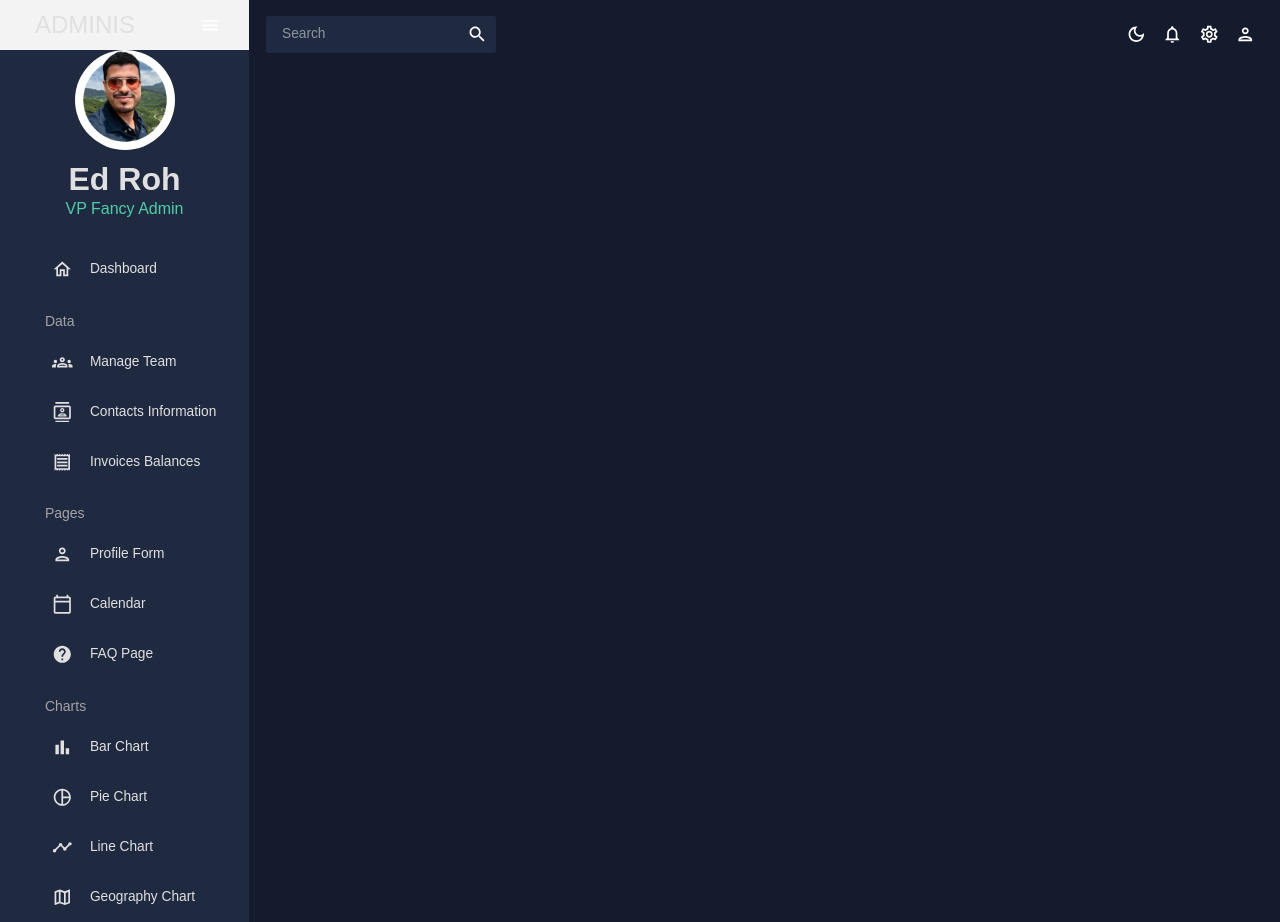
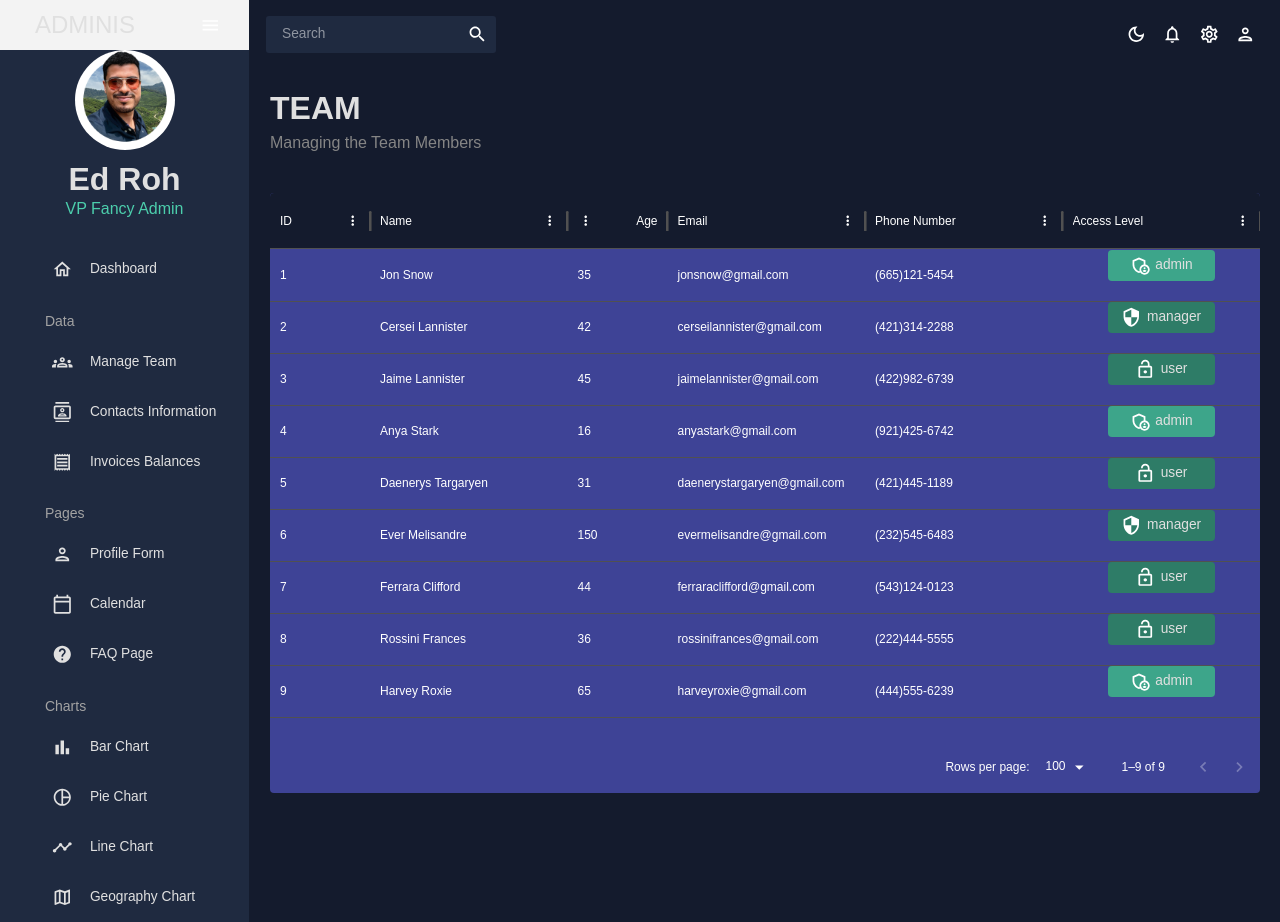
Before and after one commit to mamb121/React_Dashboard_V1, a React (Create React App) app in the folder react-admin/: page /team in a window 1280 px wide. Built offline with nearby package versions, Linux system fonts and the light colour scheme.

Commit message:
add team ,contacts and invoices pages

```diff
--- a/react-admin/src/App.js
+++ b/react-admin/src/App.js
@@ -1,3 +1,4 @@
+import { useState } from "react";
 import { CssBaseline, ThemeProvider } from "@mui/material";
 import { ColorModeContext, useMode } from "./theme";
 import { Routes, Route } from "react-router-dom"
@@ -5,8 +6,9 @@ import Topbar from './scenes/global/Topbar';
 import MainSidebar from './scenes/global/MainSidebar';
 import Dashboard from './scenes/dashboard';
 import { Sidebar } from "react-pro-sidebar";
-// import Team from './scenes/team';
-// import Invoices from './scenes/invoices';
+import Team from './scenes/team';
+import Contacts from './scenes/contacts';
+import Invoices from './scenes/invoices';
 // import Contacts from './scenes/contacts';
 // import Bar from './scenes/bar';
 // import Form from './scenes/form';
@@ -20,18 +22,23 @@ import { Sidebar } from "react-pro-sidebar";
 
 function App() {
   const [theme,colorMode] = useMode();
+  const [isSidebar, setIsSidebar] = useState(true);
+
   return (<ColorModeContext.Provider value={colorMode}>
     <ThemeProvider theme={theme}>
       <CssBaseline />
       <div className="app">
-        <MainSidebar/>
+        <MainSidebar isSidebar={isSidebar}/>
         <main className="content">
-          <Topbar />
+          <Topbar setIsSidebar={setIsSidebar} />
           <Routes>
            <Route path="/" element={<Dashboard />} />
-           {/* <Route path="/team" element={<Team />} />
+           <Route path="/team" element={<Team />} />
+           <Route path="/contacts" element={<Contacts />} />
            <Route path="/invoices" element={<Invoices />} />
-           <Route path="/contacts" element={<Contacts />} />
+           {/*
+
+
            <Route path="/bar" element={<Bar />} />
            <Route path="/form" element={<Form />} />
            <Route path="/line" element={<Line />} />
--- /dev/null
+++ b/react-admin/src/scenes/contacts/index.jsx
@@ -0,0 +1,74 @@
+import { Box, useTheme } from "@mui/material";
+import { DataGrid, GridToolbar } from "@mui/x-data-grid";
+import { tokens } from "./../../theme";
+import { mockDataContacts } from "./../../data/mockData";
+import Header from "../../components/Header";
+
+const Contact = () => {
+  const theme = useTheme();
+  const colors = tokens(theme.palette.mode);
+  const columns = [
+    { field: "id", headerName: "ID", flex: 0.5 },
+    { field: "registrarId", headerName: "Registrar ID", flex: 1 },
+    {
+      field: "name",
+      headerName: "Name",
+      flex: 1,
+      cellClassName: "name-column--cell",
+    },
+    { field: "age", headerName: "Age", type: "number", align: "left" },
+    { field: "email", headerName: "Email", flex: 1 },
+    { field: "phone", headerName: "Phone Number", flex: 1 },
+    { field: "address", headerName: "Address", flex: 1 },
+    { field: "city", headerName: "City", flex: 1 },
+    { field: "zipCode", headerName: "ZipCode", flex: 1 },
+  ];
+  return (
+    <Box p="20px">
+      <Header
+        title="CONTACTS"
+        subtitle="List of Contacts for Future Reference"
+      />
+      <Box
+        m="40px 0 0 0"
+        height="75vh"
+        sx={{
+          "& .MuiDataGrid-root": {
+            border: "none",
+          },
+          "& .MuiDataGrid-cell": {
+            borderBottom: "none",
+          },
+          "& .name-column--cell": {
+            color: colors.greenAccent[300],
+          },
+          "& .MuiDataGrid-columnHeaders": {
+            backgroundColor: colors.blueAccent[700],
+            borderBottom: "none",
+          },
+          "& .MuiDataGrid-virtualScroller": {
+            backgroundColor: colors.primary[400],
+          },
+          "& .MuiDataGrid-footerContainer": {
+            borderTop: "none",
+            backgroundColor: colors.blueAccent[700],
+          },
+          "& .MuiCheckbox-root": {
+            color: `${colors.greenAccent[200]} !important`,
+          },
+          "& .MuiDataGrid-toolbarContainer .MuiButton-text": {
+            color: `${colors.grey[100]} !important`,
+          },
+        }}
+      >
+        <DataGrid
+          rows={mockDataContacts}
+          columns={columns}
+          components={{ Toolbar: GridToolbar }}
+        />
+      </Box>
+    </Box>
+  );
+};
+
+export default Contact;
--- a/react-admin/src/scenes/global/MainSidebar.jsx
+++ b/react-admin/src/scenes/global/MainSidebar.jsx
@@ -30,9 +30,9 @@ const Item = ({ title, to, icon, selected, setSelected }) => {
        }}
       onClick={() => setSelected(title)}
       icon={icon}
+      component={<Link to={to} />}
     >
       <Typography>{title}</Typography>
-      <Link to={to} />
     </MenuItem>
   );
 };
--- /dev/null
+++ b/react-admin/src/scenes/invoices/index.jsx
@@ -0,0 +1,70 @@
+import { Box, Typography, useTheme } from "@mui/material";
+import { DataGrid } from "@mui/x-data-grid";
+import { tokens } from "./../../theme";
+import { mockDataInvoices } from "./../../data/mockData";
+import Header from "../../components/Header";
+
+const Invoices = () => {
+  const theme = useTheme();
+  const colors = tokens(theme.palette.mode);
+  const columns = [
+    { field: "id", headerName: "ID" },
+    {
+      field: "name",
+      headerName: "Name",
+      flex: 1,
+      cellClassName: "name-column--cell",
+    },
+    { field: "phone", headerName: "Phone Number", flex: 1 },
+    { field: "email", headerName: "Email", flex: 1 },
+    { field: "cost", headerName: "Cost", type: "number", align: "left" ,
+         renderCell:(params) => (
+            <Typography color={colors.greenAccent[500]}>
+                ${params.row.cost}
+            </Typography>
+        )
+
+    },
+    { field: "date", headerName: "date", type: "datetime", flex: 1 },
+
+  ];
+  return (
+    <Box p="20px">
+      <Header title="INVOICES" subtitle="List of invoice Balances " />
+      <Box
+        m = "40px 0 0 0"
+        height="75vh"
+        sx={{
+            "& .MuiDataGrid-root":{
+                border : "none" ,
+            },
+            "& .MuiDataGrid-cell":{
+                borderBottom : "none" ,
+            },
+            "& .name-column--cell":{
+                color : colors.greenAccent[300] ,
+            },
+            "& .name-column--cell":{
+                backgroundColor : colors.blueAccent[700] ,
+                borderBottom : "none" ,
+            },
+            "& .MuiDataGrid-virtualScroller":{
+                backgroundColor : colors.blueAccent[700] ,
+            },
+            "& .MuiDataGrid-footerContainer":{
+                borderTop: "none",
+                backgroundColor : colors.blueAccent[700] ,
+            },
+            "& .MuiCheckbox-root":{
+                color : `${colors.greenAccent[300]} !important` ,
+            },
+
+        }}
+      >
+        <DataGrid checkboxSelection rows={mockDataInvoices} columns={columns} />
+      </Box>
+    </Box>
+  );
+};
+
+export default Invoices;
--- a/react-admin/src/scenes/team/index.jsx
+++ b/react-admin/src/scenes/team/index.jsx
@@ -1,4 +1,90 @@
-import { Box,Typography,useTheme } from '@mui/material';
-import { DataGrid } from '@mui/x-data-grid';
-import { tokens } from './../../theme';
-import { mockDataTeam } from './../../data/mockData';
+import { Box, Typography, useTheme } from "@mui/material";
+import { DataGrid } from "@mui/x-data-grid";
+import { tokens } from "./../../theme";
+import { mockDataTeam } from "./../../data/mockData";
+import AdminPanelSettingsOutlinedIcon from "@mui/icons-material/AdminPanelSettingsOutlined";
+import LockOpenOutlinedIcon from "@mui/icons-material/LockOpenOutlined";
+import SecurityOutlinedIcon from "@mui/icons-material/SecurityOutlined";
+import Header from "../../components/Header";
+
+const Team = () => {
+  const theme = useTheme();
+  const colors = tokens(theme.palette.mode);
+  const columns = [
+    { field: "id", headerName: "ID" },
+    {
+      field: "name",
+      headerName: "Name",
+      flex: 1,
+      cellClassName: "name-column--cell",
+    },
+    { field: "age", headerName: "Age", type: "number", align: "left" },
+    { field: "email", headerName: "Email", flex: 1 },
+    { field: "phone", headerName: "Phone Number", flex: 1 },
+    {
+      field: "access",
+      headerName: "Access Level",
+      flex: 1,
+      renderCell: ({ row: { access } }) => {
+        return (
+          <Box
+            width="60%"
+            m="0 auto"
+            p="5px"
+            display="flex"
+            justifyContent="center"
+            backgroundColor={
+              access === "admin"
+                ? colors.greenAccent[600]
+                : colors.greenAccent[700]
+            }
+            borderRadius="4px"
+          >
+            {access === "admin" && <AdminPanelSettingsOutlinedIcon />}
+            {access === "manager" && <SecurityOutlinedIcon />}
+            {access === "user" && <LockOpenOutlinedIcon />}
+            <Typography color={colors.grey[100]} sx={{ ml: "5px" }}>
+              {access}
+            </Typography>
+          </Box>
+        );
+      },
+    },
+  ];
+  return (
+    <Box m="20px">
+      <Header title="TEAM" subtitle="Managing the Team Members" />
+      <Box
+        m = "40px 0 0 0"
+        height="75vh"
+        sx={{
+            "& .MuiDataGrid-root":{
+                border : "none" ,
+            },
+            "& .MuiDataGrid-cell":{
+                borderBottom : "none" ,
+            },
+            "& .name-column--cell":{
+                color : colors.greenAccent[300] ,
+            },
+            "& .name-column--cell":{
+                backgroundColor : colors.blueAccent[700] ,
+                borderBottom : "none" ,
+            },
+            "& .MuiDataGrid-virtualScroller":{
+                backgroundColor : colors.blueAccent[700] ,
+            },
+            "& .MuiDataGrid-footerContainer":{
+                borderTop: "none",
+                backgroundColor : colors.blueAccent[700] ,
+            },
+
+        }}
+      >
+        <DataGrid rows={mockDataTeam} columns={columns} />
+      </Box>
+    </Box>
+  );
+};
+
+export default Team;
```
